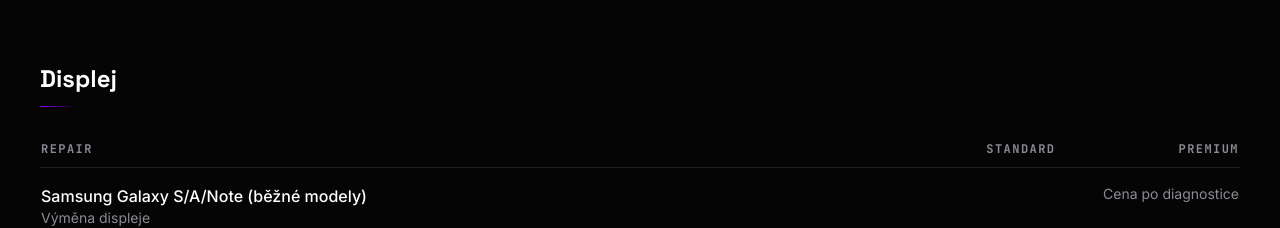
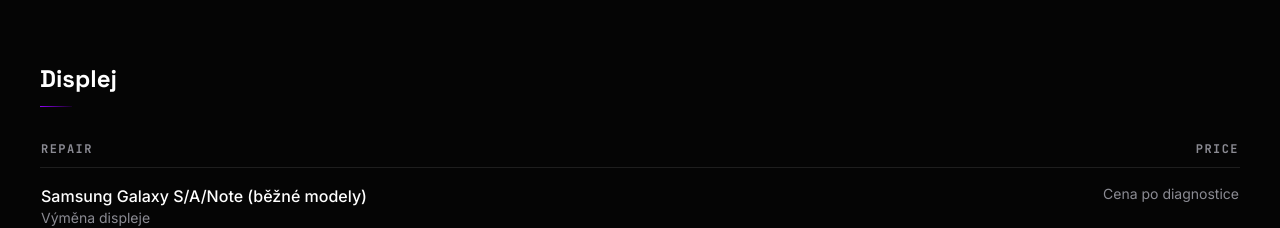
Before and after one commit to pytrck/btpweb, a Next.js app: page /en/cenik/android in a window 1280 px wide. Shown: the part 960-1188 px from the top of the page. Built offline with nearby package versions, Linux system fonts and the light colour scheme.

Commit message:
Drop the Premium tier from labour and accessory work
A Premium tier means a better part, so diagnostics, software and fitting a case now show a single price.

```diff
--- a/components/cenik/PriceTable.tsx
+++ b/components/cenik/PriceTable.tsx
@@ -51,6 +51,9 @@
  */
 export function PriceTable({ group }: { group: PriceGroup }) {
   const t = useTranslations("cenik");
+  // Labour, setup and accessory work has no part to upgrade, so those groups
+  // carry a single price. Dropping the column beats a row of em dashes.
+  const tiered = group.rows.some((row) => row.premium);
   return (
     <table className="w-full border-collapse text-left">
       <caption className="sr-only">{group.category}</caption>
@@ -60,11 +63,13 @@
             {t("table.repair")}
           </th>
           <th scope="col" className="label py-3 pl-4 text-right">
-            {t("table.standard")}
+            {tiered ? t("table.standard") : t("table.price")}
           </th>
+          {tiered && (
             <th scope="col" className="label py-3 pl-4 text-right">
               {t("table.premium")}
             </th>
+          )}
         </tr>
       </thead>
       <tbody>
@@ -79,7 +84,10 @@
                 {row.note && <span className="mt-1 block text-xs text-muted/70">{row.note}</span>}
               </th>
               {row.from ? (
-                <td colSpan={2} className="py-4 pl-4 text-right text-sm text-muted">
+                <td
+                  colSpan={tiered ? 2 : 1}
+                  className="py-4 pl-4 text-right text-sm text-muted"
+                >
                   {row.from}
                 </td>
               ) : (
@@ -87,9 +95,11 @@
                   <td className="whitespace-nowrap py-4 pl-4 text-right tabular-nums text-paper">
                     {row.std === 0 ? t("free") : czk(row.std!)}
                   </td>
+                  {tiered && (
                     <td className="whitespace-nowrap py-4 pl-4 text-right tabular-nums text-muted">
                       {row.premium ? czk(row.premium) : "—"}
                     </td>
+                  )}
                 </>
               )}
             </tr>
--- a/content/prices.ts
+++ b/content/prices.ts
@@ -226,16 +226,16 @@
         category: "Záchrana dat",
         rows: [
           { model: "Všechny modely", repair: "Oprava pro záchranu dat", from: "od 5 000 Kč", time: "2–7 pracovních dní", note: "Konečná cena po diagnostice. Cena vždy „od“. Před zahájením doporučujeme zálohu dat, přesné podmínky sdělíme při diagnostice." },
-          { model: "Všechny modely", repair: "Diagnostika pro data recovery", std: 1000, premium: 1300, time: "Dle rozsahu opravy", note: "Cena se započítává do ceny záchrany dat, pokud opravu provedeme." },
+          { model: "Všechny modely", repair: "Diagnostika pro data recovery", std: 1000, time: "Dle rozsahu opravy", note: "Cena se započítává do ceny záchrany dat, pokud opravu provedeme." },
         ],
       },
       {
         category: "Ostatní drobné opravy",
         rows: [
           { model: "Starší modely s Touch ID", repair: "Výměna Touch ID / home buttonu", from: "od 2 600 Kč", time: "Dle rozsahu opravy", note: "Touch ID lze zachovat pouze při opravě původního dílu. Výměna home buttonu obvykle neobnoví funkci Touch ID." },
-          { model: "Všechny modely", repair: "Odstranění zaseknuté SIM karty", std: 400, premium: 500, time: "Dle rozsahu opravy" },
-          { model: "Všechny modely", repair: "Výměna šroubků a drobného příslušenství (vč. pentalobe)", std: 400, premium: 500, time: "Dle rozsahu opravy", warranty: "30 dní (vada materiálu)" },
-          { model: "Všechny modely", repair: "Čištění fotoaparátu / prostoru pod krycím sklem od prachu", std: 400, premium: 500, time: "Dle rozsahu opravy" },
+          { model: "Všechny modely", repair: "Odstranění zaseknuté SIM karty", std: 400, time: "Dle rozsahu opravy" },
+          { model: "Všechny modely", repair: "Výměna šroubků a drobného příslušenství (vč. pentalobe)", std: 400, time: "Dle rozsahu opravy", warranty: "30 dní (vada materiálu)" },
+          { model: "Všechny modely", repair: "Čištění fotoaparátu / prostoru pod krycím sklem od prachu", std: 400, time: "Dle rozsahu opravy" },
           { model: "Všechny modely", repair: "Výměna magnetu MagSafe", from: "od 1 500 Kč", time: "Dle rozsahu opravy", warranty: "6 měsíců" },
           { model: "Všechny modely", repair: "Výměna interních flex kabelů (obecně)", from: "od 1 800 Kč", time: "Dle rozsahu opravy", note: "Konečná cena po diagnostice dle konkrétního flexu." },
         ],
@@ -333,7 +333,7 @@
         category: "Diagnostika",
         rows: [
           { model: "Všechny modely", repair: "Vstupní diagnostika", std: 0, time: "Dle rozsahu opravy", note: "Zdarma, pokud následně provedeme opravu" },
-          { model: "Všechny modely", repair: "Diagnostika bez opravy", std: 500, premium: 700, time: "Dle rozsahu opravy" },
+          { model: "Všechny modely", repair: "Diagnostika bez opravy", std: 500, time: "Dle rozsahu opravy" },
         ],
       },
       {
@@ -431,8 +431,8 @@
       {
         category: "Software",
         rows: [
-          { model: "Všechny modely", repair: "Obnova / přeinstalace macOS", std: 1000, premium: 1300, time: "Dle rozsahu opravy" },
-          { model: "Všechny modely", repair: "Záloha dat", std: 700, premium: 900, time: "Dle rozsahu opravy" },
+          { model: "Všechny modely", repair: "Obnova / přeinstalace macOS", std: 1000, time: "Dle rozsahu opravy" },
+          { model: "Všechny modely", repair: "Záloha dat", std: 700, time: "Dle rozsahu opravy" },
           { model: "Všechny modely", repair: "Záchrana dat", from: "Cena po diagnostice", time: "2–7 pracovních dní", note: "Konečná cena po diagnostice" },
         ],
       },
@@ -507,7 +507,7 @@
       {
         category: "Software",
         rows: [
-          { model: "Všechny značky", repair: "Reset, aktualizace, odstranění účtu po ověření vlastnictví", std: 500, premium: 700, time: "Dle rozsahu opravy", note: "Provádíme pouze po ověření vlastnictví zařízení" },
+          { model: "Všechny značky", repair: "Reset, aktualizace, odstranění účtu po ověření vlastnictví", std: 500, time: "Dle rozsahu opravy", note: "Provádíme pouze po ověření vlastnictví zařízení" },
         ],
       },
       {
@@ -539,8 +539,8 @@
         category: "Diagnostika",
         rows: [
           { model: "Notebook / PC", repair: "Vstupní diagnostika", std: 0, time: "Dle rozsahu opravy", note: "Zdarma, pokud následně provedeme opravu" },
-          { model: "Notebook / PC", repair: "Diagnostika bez opravy", std: 500, premium: 700, time: "Dle rozsahu opravy" },
-          { model: "PC", repair: "Diagnostika komponent (zdroj, RAM, disk, GPU)", std: 600, premium: 800, time: "Dle rozsahu opravy" },
+          { model: "Notebook / PC", repair: "Diagnostika bez opravy", std: 500, time: "Dle rozsahu opravy" },
+          { model: "PC", repair: "Diagnostika komponent (zdroj, RAM, disk, GPU)", std: 600, time: "Dle rozsahu opravy" },
         ],
       },
       {
@@ -553,14 +553,14 @@
       {
         category: "Úložiště",
         rows: [
-          { model: "Notebook / PC", repair: "Výměna / upgrade SSD (bez přenosu dat)", std: 1500, premium: 1900, time: "Dle rozsahu opravy", warranty: "6 měsíců", note: "Cena montáže, disk zvlášť" },
-          { model: "Notebook / PC", repair: "Výměna / upgrade SSD včetně přenosu dat", std: 2000, premium: 2500, time: "Dle rozsahu opravy", warranty: "6 měsíců", note: "Cena montáže, disk zvlášť" },
+          { model: "Notebook / PC", repair: "Výměna / upgrade SSD (bez přenosu dat)", std: 1500, time: "Dle rozsahu opravy", warranty: "6 měsíců", note: "Cena montáže, disk zvlášť" },
+          { model: "Notebook / PC", repair: "Výměna / upgrade SSD včetně přenosu dat", std: 2000, time: "Dle rozsahu opravy", warranty: "6 měsíců", note: "Cena montáže, disk zvlášť" },
         ],
       },
       {
         category: "Paměť",
         rows: [
-          { model: "Notebook / PC", repair: "Upgrade RAM", std: 500, premium: 700, time: "Dle rozsahu opravy", warranty: "6 měsíců", note: "Cena montáže, paměť zvlášť" },
+          { model: "Notebook / PC", repair: "Upgrade RAM", std: 500, time: "Dle rozsahu opravy", warranty: "6 měsíců", note: "Cena montáže, paměť zvlášť" },
         ],
       },
       {
@@ -615,17 +615,17 @@
       {
         category: "Software",
         rows: [
-          { model: "Notebook / PC", repair: "Reinstalace Windows včetně ovladačů", std: 1000, premium: 1300, time: "Dle rozsahu opravy" },
-          { model: "Notebook / PC", repair: "Odstranění malwaru a virů", std: 900, premium: 1200, time: "Dle rozsahu opravy" },
-          { model: "Notebook / PC", repair: "Záloha dat", std: 700, premium: 900, time: "Dle rozsahu opravy" },
+          { model: "Notebook / PC", repair: "Reinstalace Windows včetně ovladačů", std: 1000, time: "Dle rozsahu opravy" },
+          { model: "Notebook / PC", repair: "Odstranění malwaru a virů", std: 900, time: "Dle rozsahu opravy" },
+          { model: "Notebook / PC", repair: "Záloha dat", std: 700, time: "Dle rozsahu opravy" },
           { model: "Notebook / PC", repair: "Obnova dat", from: "Cena po diagnostice", time: "2–7 pracovních dní", note: "Konečná cena po diagnostice" },
         ],
       },
       {
         category: "Sestavení",
         rows: [
-          { model: "PC", repair: "Sestavení nového PC (bez komponent)", std: 1000, premium: 1300, time: "Dle rozsahu opravy", note: "Cena montáže, komponenty zvlášť" },
-          { model: "PC", repair: "Upgrade / rozšíření PC", std: 500, premium: 700, time: "Dle rozsahu opravy", note: "Cena montáže, komponenty zvlášť" },
+          { model: "PC", repair: "Sestavení nového PC (bez komponent)", std: 1000, time: "Dle rozsahu opravy", note: "Cena montáže, komponenty zvlášť" },
+          { model: "PC", repair: "Upgrade / rozšíření PC", std: 500, time: "Dle rozsahu opravy", note: "Cena montáže, komponenty zvlášť" },
         ],
       },
       {
@@ -719,7 +719,7 @@
       {
         category: "Software",
         rows: [
-          { model: "Všechny konzole", repair: "Diagnostika a aktualizace softwaru", std: 500, premium: 700, time: "Dle rozsahu opravy" },
+          { model: "Všechny konzole", repair: "Diagnostika a aktualizace softwaru", std: 500, time: "Dle rozsahu opravy" },
         ],
       },
       {
@@ -770,80 +770,80 @@
       {
         category: "Nastavení",
         rows: [
-          { model: "Telefon / počítač", repair: "Nastavení nového zařízení", std: 500, premium: 700, time: "Dle rozsahu opravy" },
+          { model: "Telefon / počítač", repair: "Nastavení nového zařízení", std: 500, time: "Dle rozsahu opravy" },
         ],
       },
       {
         category: "Přenos dat",
         rows: [
-          { model: "Telefon / počítač", repair: "Přenos dat mezi zařízeními", std: 600, premium: 800, time: "Dle rozsahu opravy" },
+          { model: "Telefon / počítač", repair: "Přenos dat mezi zařízeními", std: 600, time: "Dle rozsahu opravy" },
         ],
       },
       {
         category: "Záloha",
         rows: [
-          { model: "Telefon / počítač", repair: "Záloha dat", std: 600, premium: 800, time: "Dle rozsahu opravy" },
+          { model: "Telefon / počítač", repair: "Záloha dat", std: 600, time: "Dle rozsahu opravy" },
         ],
       },
       {
         category: "Systém",
         rows: [
-          { model: "Telefon / počítač", repair: "Instalace / reinstalace operačního systému", std: 900, premium: 1200, time: "Dle rozsahu opravy" },
+          { model: "Telefon / počítač", repair: "Instalace / reinstalace operačního systému", std: 900, time: "Dle rozsahu opravy" },
         ],
       },
       {
         category: "Aktivace",
         rows: [
-          { model: "Telefon / počítač", repair: "Aktivace zařízení / pomoc s účtem výrobce", std: 400, premium: 500, time: "Dle rozsahu opravy" },
+          { model: "Telefon / počítač", repair: "Aktivace zařízení / pomoc s účtem výrobce", std: 400, time: "Dle rozsahu opravy" },
         ],
       },
       {
         category: "E-mail",
         rows: [
-          { model: "Počítač / telefon", repair: "Nastavení e-mailu", std: 400, premium: 500, time: "Dle rozsahu opravy" },
+          { model: "Počítač / telefon", repair: "Nastavení e-mailu", std: 400, time: "Dle rozsahu opravy" },
         ],
       },
       {
         category: "Síť",
         rows: [
-          { model: "Domácnost / kancelář", repair: "Nastavení routeru a Wi-Fi", std: 500, premium: 700, time: "Dle rozsahu opravy" },
+          { model: "Domácnost / kancelář", repair: "Nastavení routeru a Wi-Fi", std: 500, time: "Dle rozsahu opravy" },
         ],
       },
       {
         category: "Tiskárna",
         rows: [
-          { model: "Počítač", repair: "Nastavení a instalace tiskárny", std: 400, premium: 500, time: "Dle rozsahu opravy" },
+          { model: "Počítač", repair: "Nastavení a instalace tiskárny", std: 400, time: "Dle rozsahu opravy" },
         ],
       },
       {
         category: "Bezpečnost",
         rows: [
-          { model: "Počítač", repair: "Odstranění virů a malwaru", std: 900, premium: 1200, time: "Dle rozsahu opravy" },
+          { model: "Počítač", repair: "Odstranění virů a malwaru", std: 900, time: "Dle rozsahu opravy" },
         ],
       },
       {
         category: "Data",
         rows: [
-          { model: "Libovolné zařízení", repair: "Obnova dat ze zálohy", std: 500, premium: 700, time: "Dle rozsahu opravy" },
+          { model: "Libovolné zařízení", repair: "Obnova dat ze zálohy", std: 500, time: "Dle rozsahu opravy" },
           { model: "Libovolné zařízení", repair: "Záchrana dat z nefunkčního zařízení", from: "Cena po diagnostice", time: "2–7 pracovních dní", note: "Konečná cena po diagnostice" },
         ],
       },
       {
         category: "Software",
         rows: [
-          { model: "Počítač", repair: "Instalace programů", std: 400, premium: 500, time: "Dle rozsahu opravy" },
+          { model: "Počítač", repair: "Instalace programů", std: 400, time: "Dle rozsahu opravy" },
         ],
       },
       {
         category: "Sestavení",
         rows: [
-          { model: "PC", repair: "Sestavení PC na míru (bez komponent)", std: 1000, premium: 1300, time: "Dle rozsahu opravy", note: "Cena montáže, komponenty zvlášť" },
+          { model: "PC", repair: "Sestavení PC na míru (bez komponent)", std: 1000, time: "Dle rozsahu opravy", note: "Cena montáže, komponenty zvlášť" },
         ],
       },
       {
         category: "Podpora",
         rows: [
-          { model: "Telefon / počítač", repair: "Vzdálená podpora (do 30 min)", std: 400, premium: 500, time: "do 30 min" },
+          { model: "Telefon / počítač", repair: "Vzdálená podpora (do 30 min)", std: 400, time: "do 30 min" },
         ],
       },
     ],
@@ -857,23 +857,23 @@
         category: "Diagnostika a servis",
         rows: [
           { model: "Všechny modely", repair: "Základní diagnostika při následné opravě", std: 0, time: "Dle rozsahu opravy", note: "Zdarma, pokud následně provedeme opravu." },
-          { model: "Všechny modely", repair: "Diagnostika bez opravy", std: 400, premium: 500, time: "Dle rozsahu opravy" },
-          { model: "Všechny modely", repair: "Rychlá / expresní diagnostika", std: 700, premium: 900, time: "do 15 min", note: "Přednostní vyřízení mimo pořadí." },
-          { model: "Všechny modely", repair: "Čištění nabíjecího konektoru / reproduktoru", std: 400, premium: 500, time: "Dle rozsahu opravy", note: "Zdarma, je-li součástí jiné placené opravy." },
-          { model: "Všechny modely", repair: "Kompletní čištění zařízení", std: 700, premium: 900, time: "Dle rozsahu opravy" },
-          { model: "Všechny modely", repair: "Přenos dat / nastavení telefonu", std: 700, premium: 900, time: "Dle rozsahu opravy" },
-          { model: "Všechny modely", repair: "Obnova iOS / aktualizace / reset", std: 500, premium: 700, time: "Dle rozsahu opravy" },
-          { model: "Všechny modely", repair: "Záloha dat", std: 700, premium: 900, time: "Dle rozsahu opravy" },
-          { model: "Všechny modely", repair: "Vyčištění po polití", std: 1500, premium: 1900, time: "Dle rozsahu opravy", note: "Bez garance funkčnosti po zásahu kapaliny. Cílem je záchrana zařízení nebo dat; nelze předem garantovat úplnou funkčnost." },
+          { model: "Všechny modely", repair: "Diagnostika bez opravy", std: 400, time: "Dle rozsahu opravy" },
+          { model: "Všechny modely", repair: "Rychlá / expresní diagnostika", std: 700, time: "do 15 min", note: "Přednostní vyřízení mimo pořadí." },
+          { model: "Všechny modely", repair: "Čištění nabíjecího konektoru / reproduktoru", std: 400, time: "Dle rozsahu opravy", note: "Zdarma, je-li součástí jiné placené opravy." },
+          { model: "Všechny modely", repair: "Kompletní čištění zařízení", std: 700, time: "Dle rozsahu opravy" },
+          { model: "Všechny modely", repair: "Přenos dat / nastavení telefonu", std: 700, time: "Dle rozsahu opravy" },
+          { model: "Všechny modely", repair: "Obnova iOS / aktualizace / reset", std: 500, time: "Dle rozsahu opravy" },
+          { model: "Všechny modely", repair: "Záloha dat", std: 700, time: "Dle rozsahu opravy" },
+          { model: "Všechny modely", repair: "Vyčištění po polití", std: 1500, time: "Dle rozsahu opravy", note: "Bez garance funkčnosti po zásahu kapaliny. Cílem je záchrana zařízení nebo dat; nelze předem garantovat úplnou funkčnost." },
           { model: "Všechny modely", repair: "Záchrana dat po vodě / vadné desce", from: "od 5 000 Kč", time: "2–7 pracovních dní", note: "Cena vždy „od“. Před zahájením doporučujeme zálohu dat, přesné podmínky sdělíme při diagnostice. Cílem je záchrana zařízení nebo dat; nelze předem garantovat úplnou funkčnost." },
           { model: "Všechny modely", repair: "Vysušení a dekontaminace zařízení", from: "od 1 000 Kč", time: "Dle rozsahu opravy", note: "Doporučeno ihned po kontaktu s kapalinou, ideálně před diagnostikou." },
-          { model: "Všechny modely", repair: "Obnova dat ze zálohy", std: 400, premium: 500, time: "Dle rozsahu opravy" },
-          { model: "Všechny modely", repair: "Pomoc s Apple ID", std: 400, premium: 500, time: "Dle rozsahu opravy", note: "Cena za 30 minut práce." },
-          { model: "Všechny modely", repair: "Nastavení eSIM", std: 400, premium: 500, time: "Dle rozsahu opravy" },
-          { model: "Všechny modely", repair: "Nalepení ochranného skla", std: 200, premium: 300, time: "Dle rozsahu opravy", warranty: "30 dní (vada materiálu)", note: "99 Kč při nákupu skla u nás." },
-          { model: "Všechny modely", repair: "Instalace hydrogelové fólie", std: 300, premium: 400, time: "Dle rozsahu opravy", warranty: "30 dní (vada materiálu)" },
-          { model: "Všechny modely", repair: "Výměna ochranného skla / fólie", std: 200, premium: 300, time: "Dle rozsahu opravy", warranty: "30 dní (vada materiálu)" },
-          { model: "Všechny modely", repair: "Aplikace ochranného krytu", std: 100, premium: 200, time: "Dle rozsahu opravy", warranty: "30 dní (vada materiálu)", note: "Zdarma při nákupu krytu u nás." },
+          { model: "Všechny modely", repair: "Obnova dat ze zálohy", std: 400, time: "Dle rozsahu opravy" },
+          { model: "Všechny modely", repair: "Pomoc s Apple ID", std: 400, time: "Dle rozsahu opravy", note: "Cena za 30 minut práce." },
+          { model: "Všechny modely", repair: "Nastavení eSIM", std: 400, time: "Dle rozsahu opravy" },
+          { model: "Všechny modely", repair: "Nalepení ochranného skla", std: 200, time: "Dle rozsahu opravy", warranty: "30 dní (vada materiálu)", note: "99 Kč při nákupu skla u nás." },
+          { model: "Všechny modely", repair: "Instalace hydrogelové fólie", std: 300, time: "Dle rozsahu opravy", warranty: "30 dní (vada materiálu)" },
+          { model: "Všechny modely", repair: "Výměna ochranného skla / fólie", std: 200, time: "Dle rozsahu opravy", warranty: "30 dní (vada materiálu)" },
+          { model: "Všechny modely", repair: "Aplikace ochranného krytu", std: 100, time: "Dle rozsahu opravy", warranty: "30 dní (vada materiálu)", note: "Zdarma při nákupu krytu u nás." },
           { model: "Všechny modely", repair: "Prodej a montáž příslušenství", from: "Cena po diagnostice", time: "Dle rozsahu opravy", note: "Dle vybraného příslušenství." },
         ],
       },
--- a/messages/cs.json
+++ b/messages/cs.json
@@ -154,7 +154,7 @@
       "premiumNote": "OEM, originální použitý nebo nejlepší dostupný díl. Záruka 12 měsíců.",
       "budget": "Existuje i levnější Budget varianta — kvalitní aftermarket díl se zárukou 3 měsíce. Ceny k ní neuvádíme, řekněte si o ni a spočítáme ji."
     },
-    "table": { "repair": "Oprava", "standard": "Standard", "premium": "Premium" },
+    "table": { "repair": "Oprava", "price": "Cena", "standard": "Standard", "premium": "Premium" },
     "free": "Zdarma",
     "onPage": "Na této stránce",
     "search": "Najděte svůj model nebo opravu",
--- a/messages/en.json
+++ b/messages/en.json
@@ -139,7 +139,7 @@
       "premiumNote": "OEM, genuine used, or the best part available. 12-month warranty.",
       "budget": "There is also a cheaper Budget option — a quality aftermarket part with a 3-month warranty. We don't list its prices; ask and we'll quote it."
     },
-    "table": { "repair": "Repair", "standard": "Standard", "premium": "Premium" },
+    "table": { "repair": "Repair", "price": "Price", "standard": "Standard", "premium": "Premium" },
     "free": "Free",
     "onPage": "On this page",
     "search": "Find your model or repair",
```
Also changed, not shown: 1 other file (tests, documents, lock files or other folders). Lines whose indentation alone changed are shown as unchanged.
